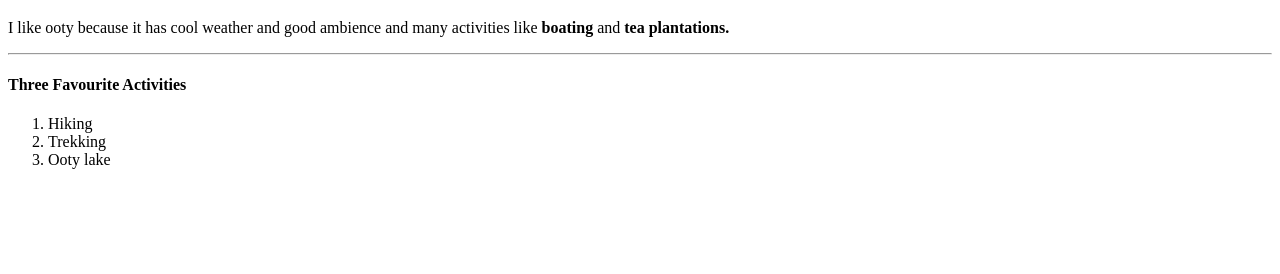
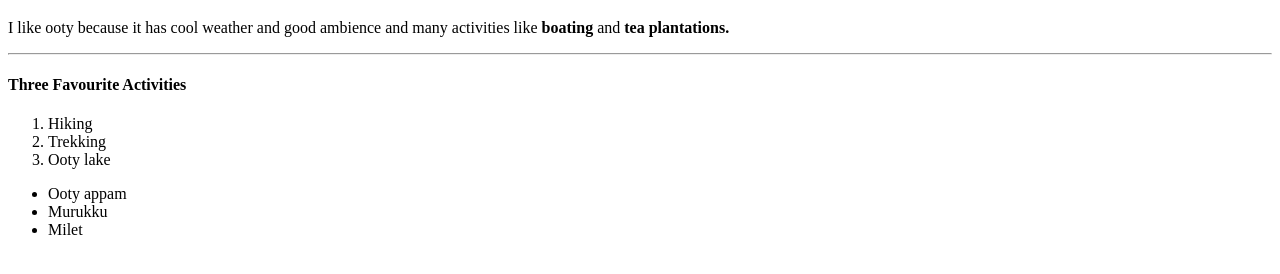
Before and after one commit to 44-563-WebApps-F23/44563-webapps-f23-assignment3-revanthappasani, a plain HTML site: page index.html in a window 1280 px wide. Shown: the part 100-374 px from the top of the page. Drawn offline with Linux system fonts and the light colour scheme.

Commit message:
added food

```diff
--- a/index.html
+++ b/index.html
@@ -15,5 +15,10 @@
     <li>Trekking</li>
     <li>Ooty lake</li>
   </ol>
+<ul>
+    <li>Ooty appam</li>
+    <li>Murukku</li>
+    <li>Milet</li>
+  </ol>
 </body>
 </html>
```
